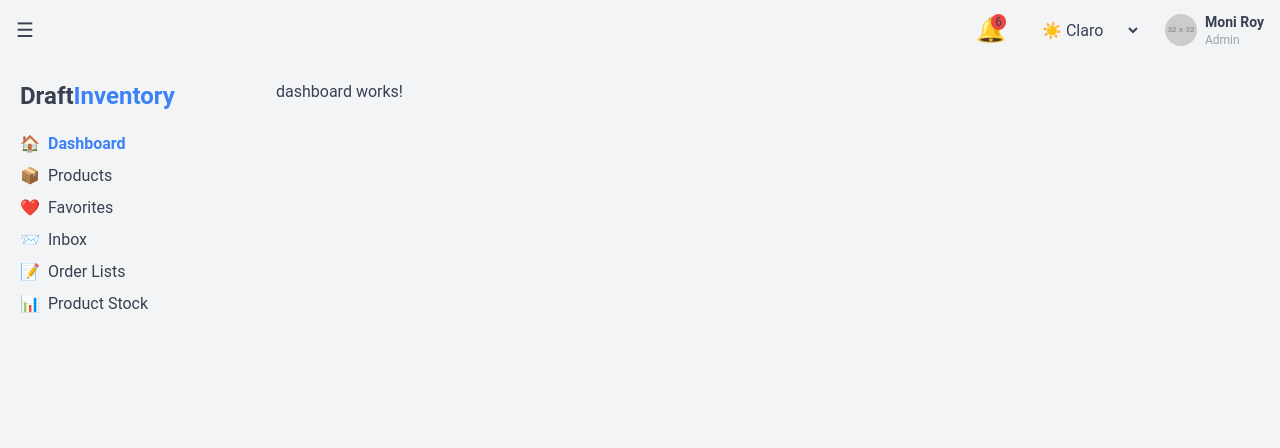
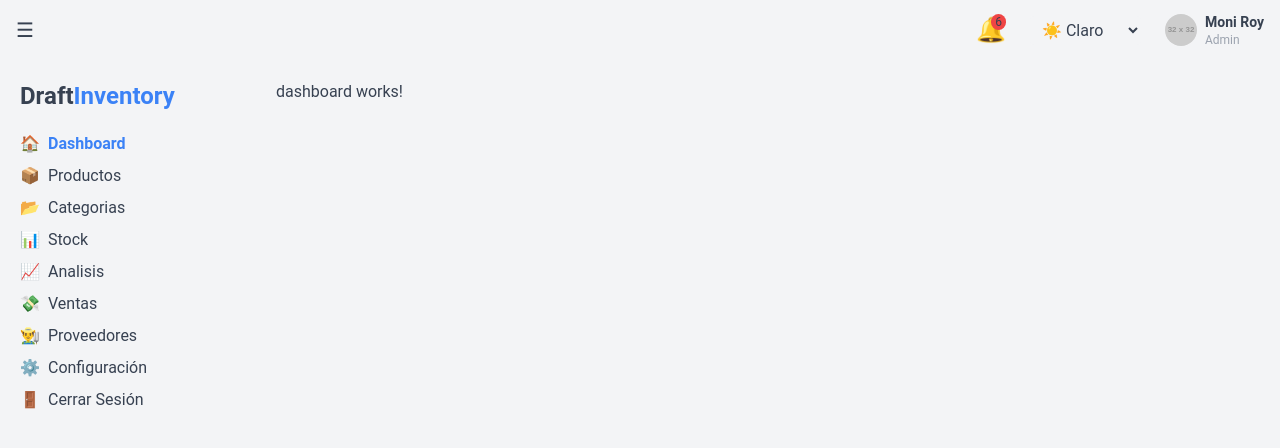
Before and after one commit to draft-inventory/frontend-draf-inventory, an Angular app: page /dashboard in a window 1280 px wide. Shown: the top 448 px of the page. Built offline with nearby package versions, Linux system fonts and the light colour scheme.

Commit message:
feat: update sidebar options with localized names and additional entries

```diff
--- a/src/app/shared/components/home/sidebar/sidebar.component.ts
+++ b/src/app/shared/components/home/sidebar/sidebar.component.ts
@@ -14,10 +14,13 @@ export class SidebarComponent {
 
   options = [
     { name: 'Dashboard', icon: '🏠', route: '/dashboard' },
-    { name: 'Products', icon: '📦', route: '/products/list' },
-    { name: 'Favorites', icon: '❤️', route: '#' },
-    { name: 'Inbox', icon: '📨', route: '#' },
-    { name: 'Order Lists', icon: '📝', route: '#' },
-    { name: 'Product Stock', icon: '📊', route: '#' },
+    { name: 'Productos', icon: '📦', route: '/products/list' },
+    { name: 'Categorias', icon: '📂', route: '#' },
+    { name: 'Stock', icon: '📊', route: '#' },
+    { name: 'Analisis', icon: '📈', route: '#' },
+    { name: 'Ventas', icon: '💸', route: '#' },
+    { name: 'Proveedores', icon: '👨‍🌾', route: '#'},
+    { name: 'Configuración', icon: '⚙️', route: '#' },
+    { name: 'Cerrar Sesión', icon: '🚪', route: '#' },
   ];
 }
```
